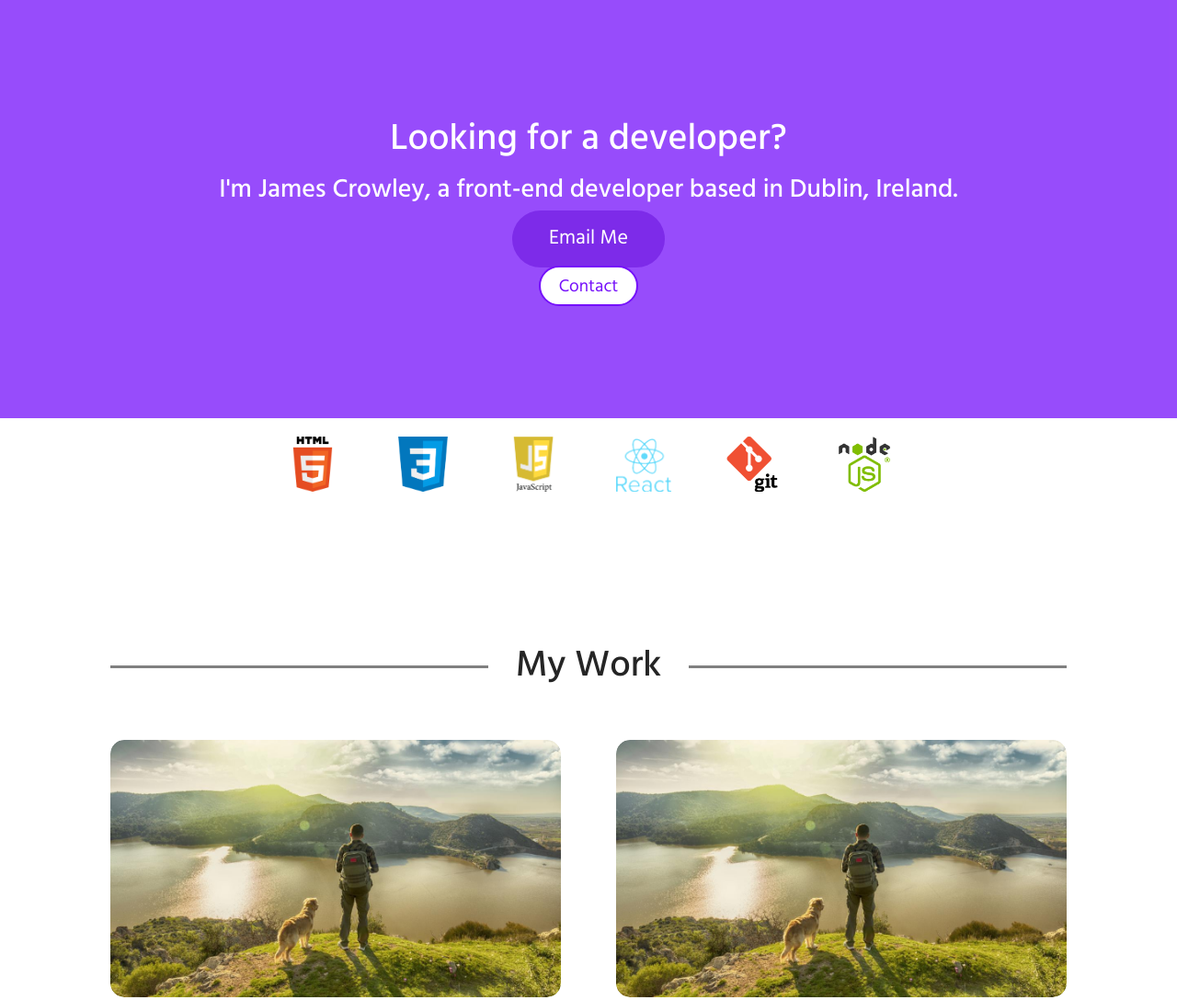
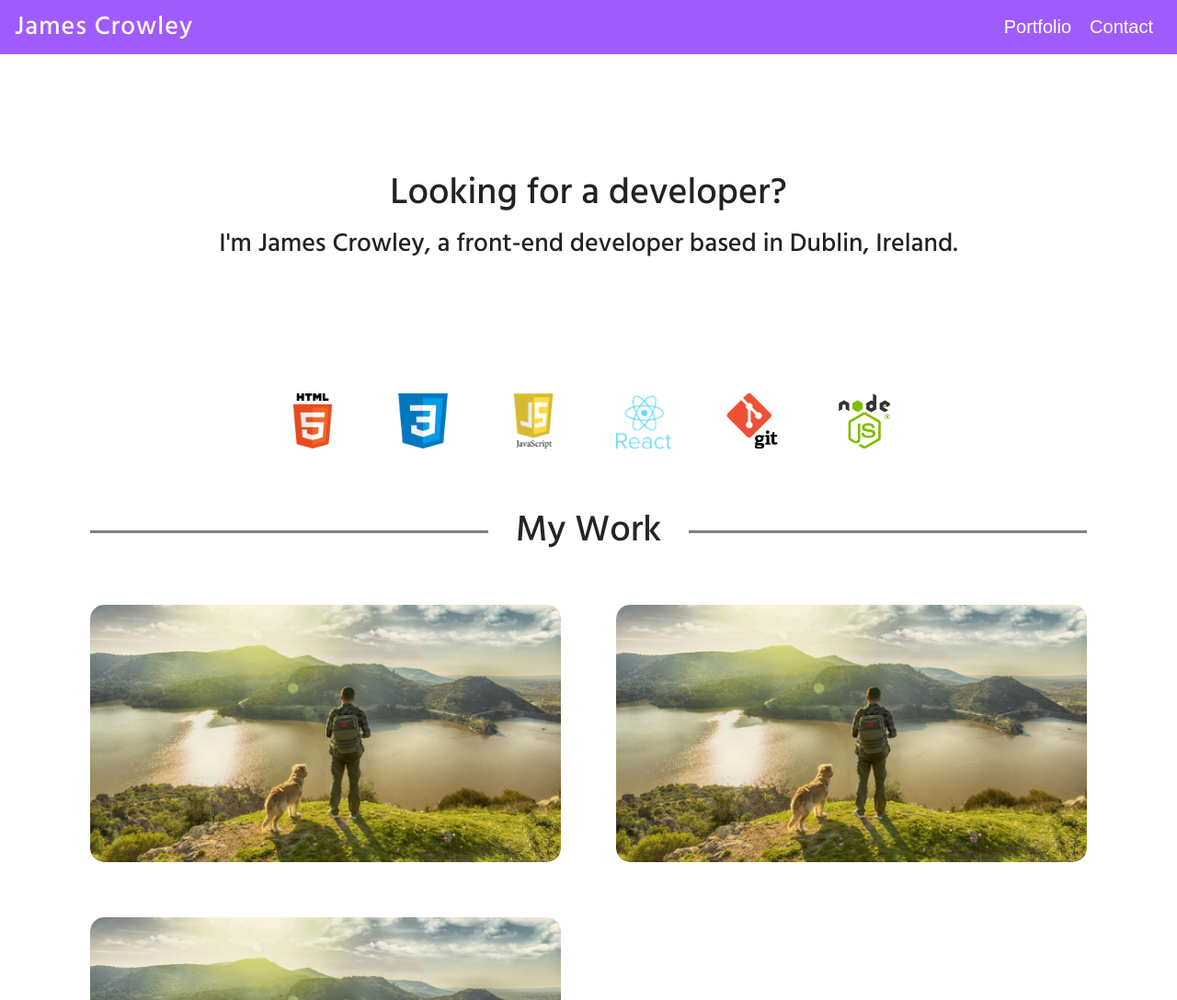
Before and after one commit to JamesCrowleyTech/Portfolio, a website built with Parcel: page index.html in a window 1280 px wide. Shown: the top 1088 px of the page at 92% size. Built offline with nearby package versions, Linux system fonts and the light colour scheme.

Commit message:
Styling changes

```diff
--- a/index.html
+++ b/index.html
@@ -12,30 +12,27 @@
         <title>James Crowley</title>
     </head>
     <body class="container">
-        <!-- <nav class="nav">
-            <div>
-                <a href="#" class="main-icon" title="James Crowley"
+        <nav class="nav">
+            <!-- <a href="#" class="main-icon" title="James Crowley"
                     ><img src="/src/img/favicon.png" alt="favicon" class="nav__image"
-                /></a>
+                /></a> -->
+            <h2 class="nav__title font-weight-medium font-white heading-secondary font-letter-spaced-sm">James Crowley</h2>
 
-                <ul class="nav__buttons">
-                    <li class="nav__button">
-                        <a href="#" class="btn btn__normal">My Work</a>
-                    </li>
-                    <li class="nav__button">
-                        <a href="" class="btn btn__fill-on-hover">Contact</a>
-                    </li>
-                </ul>
-            </div>
-        </nav> -->
+            <ul class="nav__buttons">
+                <li class="nav__button" id="nav-btn-portfolio">
+                    <button type="button" href="#" class="nav__button-link">Portfolio</button>
+                </li>
+                <li class="nav__button" id="nav-btn-contact">
+                    <button type="button" class="nav__button-link">Contact</button>
+                </li>
+            </ul>
+        </nav>
 
         <section class="intro">
             <h1 class="heading-primary intro__title font-weight-medium">Looking for a developer?</h1>
             <h2 class="heading-secondary intro__subtitle font-weight-medium">
                 I'm James Crowley, a front-end developer based in Dublin, Ireland.
             </h2>
-            <a href="#" class="btn btn__intro">Email Me</a>
-            <a href="" class="btn btn__fill-on-hover">Contact</a>
         </section>
 
         <section class="skills">
@@ -123,4 +120,15 @@
             </form>
         </section>
     </body>
+    <script>
+        const portfolioBtn = document.getElementById("nav-btn-portfolio");
+        const contactBtn = document.getElementById("nav-btn-contact");
+        const workSection = document.querySelector(".work");
+        const contactSection = document.querySelector(".contact");
+
+        const scrollOptions = { behavior: "smooth", block: "end", inline: "nearest" };
+
+        portfolioBtn.addEventListener("click", () => workSection.scrollIntoView(scrollOptions));
+        contactBtn.addEventListener("click", () => contactSection.scrollIntoView(scrollOptions));
+    </script>
 </html>
--- a/src/sass/layout/_contact.scss
+++ b/src/sass/layout/_contact.scss
@@ -50,4 +50,5 @@
     color: #eee;
     border: none;
     outline: none;
+    cursor: pointer;
 }
--- a/src/sass/layout/_intro.scss
+++ b/src/sass/layout/_intro.scss
@@ -1,6 +1,7 @@
 .intro {
-    color: white;
-    background-color: rgba($color: $color-primary, $alpha: 0.75);
+    color: #222;
+    // background-color: rgba($color: $color-primary, $alpha: 0.75);
+    // background-color: white;
     padding: 12rem;
     display: flex;
     flex-direction: column;
--- a/src/sass/layout/_nav.scss
+++ b/src/sass/layout/_nav.scss
@@ -1,9 +1,10 @@
 .nav {
-    display: grid;
-    // width: 100vw;
-    grid-template-columns: 1fr minmax(28rem, 95vw) 1fr;
-    grid-template-rows: min-content;
+    display: flex;
+    justify-content: space-between;
     align-content: center;
+    color: white;
+    padding: 0.7rem 1.6rem;
+    background-color: lighten($color-primary, 15%);
 
     div {
         grid-column: 2 / 3;
@@ -15,10 +16,28 @@
     &__buttons {
         list-style: none;
         display: flex;
+        align-items: center;
+    }
 
-        li:not(:first-child) {
-            margin-left: 1.5rem;
-        }
+    &__button {
+        height: 100%;
+        cursor: pointer;
+        display: flex;
+        align-items: center;
+        justify-content: center;
+        padding: 0 1rem;
+    }
+
+    &__button-link {
+        color: inherit;
+        list-style: none;
+        text-decoration: none;
+        font-size: 2rem;
+        font-weight: 500;
+        background-color: transparent;
+        outline: none;
+        border: none;
+        cursor: inherit;
     }
 
     &__image {
--- a/src/sass/layout/_work.scss
+++ b/src/sass/layout/_work.scss
@@ -3,7 +3,8 @@
     grid-template-columns: [work-full-start] 1fr [work-full-end];
     grid-template-rows: 10rem;
     gap: 3rem;
-    padding: 12rem;
+    padding: 2rem calc(10vw - 3rem) 12rem calc(10vw - 3rem);
+    // background-color: lighten($color-primary, 30%);
 
     &__title {
         grid-column: work-full-start / work-full-end;
```
Also changed, not shown: dist/index.html, 4 other files.
